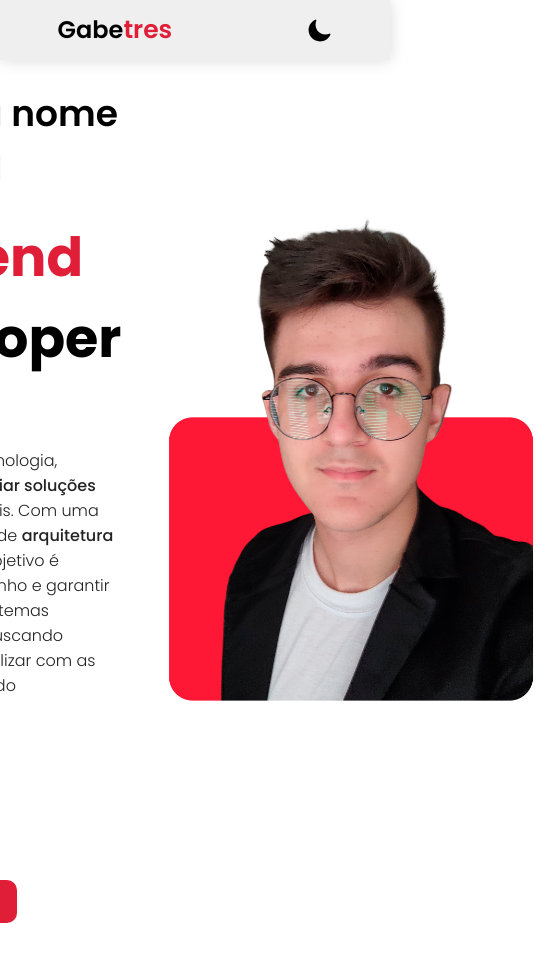
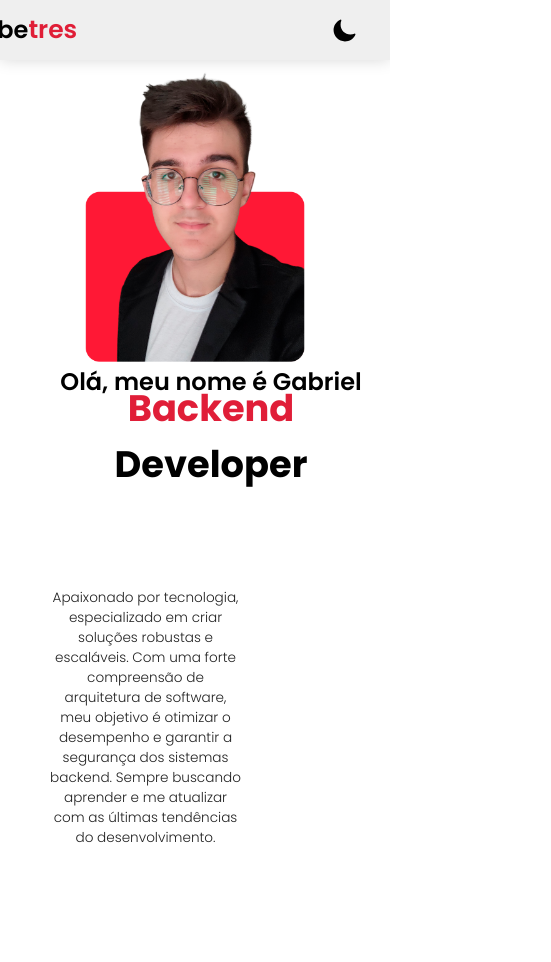
Before and after one commit to Gabetres/gabetres-portfolio, a Vue app: page / in a window 390 px wide. Shown: the top 962 px of the page, 551 px wide, since content can reach past the window. Built offline with nearby package versions, Linux system fonts and the light colour scheme.

Commit message:
create MainComponent

```diff
--- a/src/components/HeaderComponent.vue
+++ b/src/components/HeaderComponent.vue
@@ -24,6 +24,8 @@ header {
 
   h2 {
     font-weight: 600;
+    position: relative;
+    right: 95px;
 
     strong {
       color: #e01e37;
@@ -34,13 +36,24 @@ header {
 
   img {
     width: 25px;
+    position: relative;
+    left: 25px;
   }
 }
 
 @media (max-width: 768px) {
   header {
+    position: unset;
     align-items: flex-start;
     align-items: center;
+  }
+
+  h2{
+    right: 0;
+  }
+
+  img{
+    left: 0;
   }
 }
 
--- a/src/components/MainComponent.vue
+++ b/src/components/MainComponent.vue
@@ -2,23 +2,18 @@
   <section class="profile-section">
     <div class="profile-content">
       <div class="profile-details">
+        <div class="introduction">
           <p class="name">Olá, meu nome é Gabriel</p>
           <h1>
             <span>Backend</span> Developer
           </h1>
+        </div>
         <p class="description">
           Apaixonado por tecnologia, especializado em <span>criar soluções</span> robustas e escaláveis.
           Com uma forte compreensão de <span>arquitetura de software</span>, meu objetivo é otimizar
           o desempenho e garantir a segurança dos sistemas backend. Sempre buscando <span>aprender</span>
           e me atualizar com as últimas tendências do desenvolvimento.
         </p>
-        <div class="contact-buttons">
-          <a href="https://linkedin.com" class="btn linkedin">LinkedIn</a>
-          <a href="https://github.com" class="btn github">
-          </a>
-          <a href="mailto:gabriel@example.com" class="btn contact">Entre em contato</a>
-          <i class="fa-brands fa-linkedin"></i>
-        </div>
       </div>
       <div>
         <img src="@/assets/images/profile-photo.png" alt="Gabriel" class="profile-photo" />
@@ -32,79 +27,99 @@
   display: flex;
   align-items: center;
   justify-content: center;
-  padding: 50px;
+  padding: 0 2rem;
+  position: relative;
+  top: 5rem;
 }
 
 .profile-content {
   display: flex;
   align-items: center;
-  gap: 30px;
+  gap: 2rem;
 }
 
 .profile-photo {
-  width: 400px;
+  width: 100%;
+  width: 23rem;
+  position: relative;
+  right: 1rem;
 }
 
 .profile-details {
-  max-width: 600px;
+  max-width: 40rem;
+  position: relative;
+  top: 1rem;
+  left: 1rem;
 }
 
-p {
-  font-size: 16px;
-}
+.introduction {
+  position: relative;
+  top: 7.5rem;
 
   .name {
     font-weight: 600;
-  font-size: 36px;
+    font-size: 1.5rem;
     color: #000;
   }
 
   h1 {
     font-weight: 700;
-  color: #000;
-  font-size: 54px;
+    color: #000000;
+    font-size: 3.5rem;
     position: relative;
-  bottom: 24px;
+    bottom: 4.25rem;
+
+    span {
+      color: #e01e38;
+      font-weight: 700;
     }
-
-h1 span {
-  color: #e01e37;
-  font-weight: 700;
+  }
 }
 
 .description {
-  padding-bottom: 60px;
   color: #232323;
   font-weight: 300;
+  font-size: 1rem;
 }
 
-.description span {
-  font-weight: 500;
+@media (max-width: 1023px) {
+
+  .profile-content{
+    flex-direction: column-reverse;
   }
 
-.contact-buttons .btn {
-  margin-right: 10px;
-  padding: 10px 20px;
-  background-color: #e01e37;
-  color: white;
-  text-decoration: none;
-  border-radius: 10px;
+  .introduction {
+    /* top: 7rem; */
+    top: unset;
+    bottom: 11rem;
+    text-align: center;
+
+    .name {
+      font-size: 1.5rem;
+      color: #000;
     }
 
-.contact-buttons a:hover {
-  background-color: #6b202a;
-  transform: scale(1.05);
+    h1 {
+      font-size: 2.3rem;
+      bottom: 3.10rem;
+    }
   }
 
-.github {
-  display: flex;
-  align-items: center;
-  justify-content: space-around;
-  width: 45px;
-  height: 45px;
+  .description {
+    text-align: center;
+    font-size: 0.85rem;
+    width: 50vw;
+    position: relative;
+    bottom: 10rem;
   }
 
-img {
-  width: 28px;
+  .profile-photo {
+    width: 100%;
+    width: 15rem;
+    position: relative;
+    right: unset;
+    top: unset;
+    bottom: 4.5rem;
+  }
 }
 </style>
```
Lines whose indentation alone changed are shown as unchanged.
